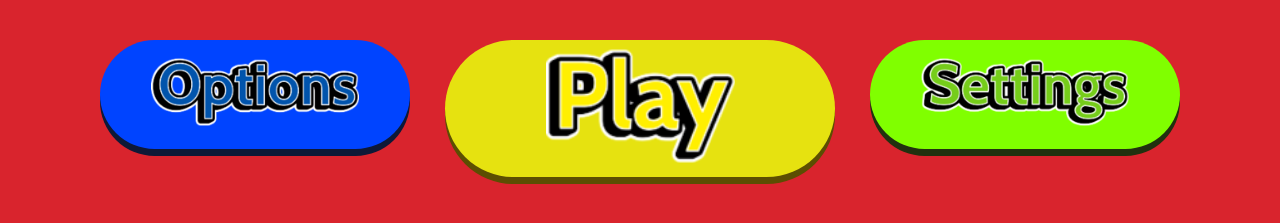
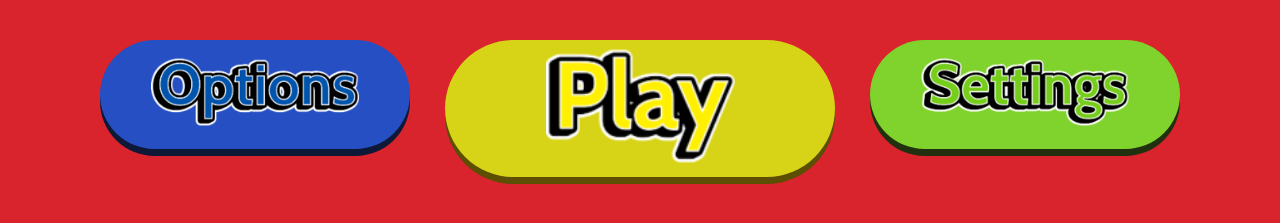
Before and after one commit to Leojb2oo8/Uno, a website: page src/Website/index.htm in a window 1280 px wide. Shown: the part 443-666 px from the top of the page. Drawn offline with Linux system fonts and the light colour scheme.

```diff
--- a/src/Website/index.htm
+++ b/src/Website/index.htm
@@ -27,7 +27,7 @@
             transform: translateY(4px);
          }
          .playButton{
-            background-color: #e6e210;
+            background-color: #d7d316;
             width: 390px;
             height: 137px;
             box-shadow: 0 7px #5c4e02;
@@ -36,15 +36,15 @@
          .playButton:active {box-shadow: 0 4px #5c4e02;}
 
          .optionsButton{
-            background-color: #0044ff;
+            background-color: #254fc3;
             box-shadow: 0 7px #0e1937;}
-         .optionsButton:hover {background-color: #2b59d9}
+         .optionsButton:hover {background-color: #0044ff}
          .optionsButton:active {box-shadow: 0 4px #0e1937}
 
          .settingButton{
-            background-color: #80ff00;
+            background-color: #80d32d;
             box-shadow: 0 7px #21310f;}
-         .settingButton:hover {background-color: #86df27}
+         .settingButton:hover {background-color: #84ff00}
          .settingButton:active {box-shadow: 0 4px #21310f}
 
 
```
